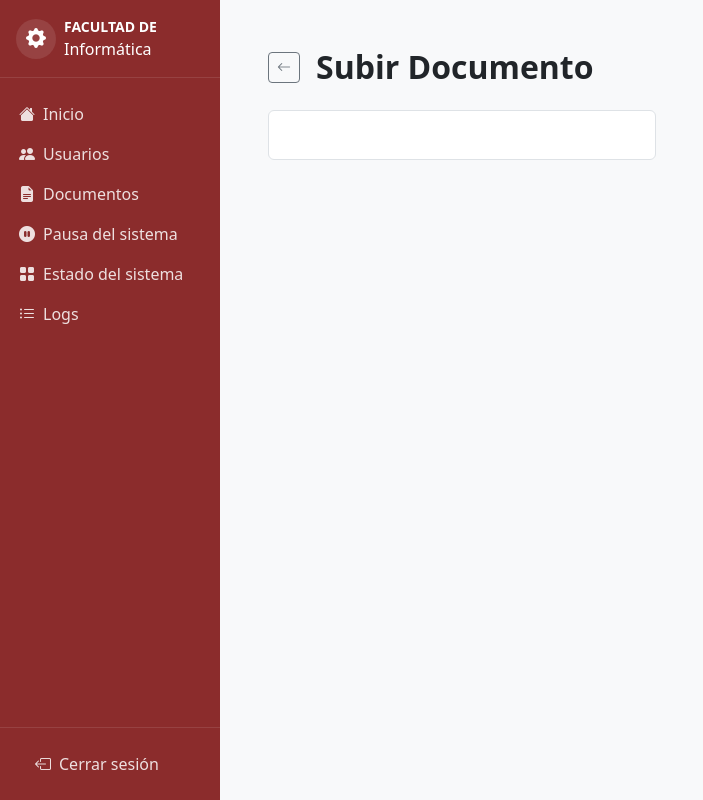
After one commit to LeandroRomag/TTPS-chatbot, a Python web app: template backend-flask/src/web/templates/document/create.html in a window 1280 px wide. The commit adds this page. Shown: the whole page, without its empty margins (0-703 px from the left). Run offline with Jinja, Linux system fonts and the light colour scheme; the template is opened without the code that fills it, so the values that code supplies are empty.

Commit message:
refactor: Reorganize admin panel with modular controllers and Bootstrap 5.2.3
Changes:
- Add user_controller.py and document_controller.py blueprints
- Register new blueprints in src/__init__.py
- Update sidebar navigation with proper routes (user.index, document.index)
- Add active_page variable for sidebar highlighting
- Create complete templates: user/index, user/create, document/index, document/create
- Remove deprecated register.html template
- Ensure Bootstrap 5.2.3 compatibility across all templates

```diff
--- a/backend-flask/src/__init__.py
+++ b/backend-flask/src/__init__.py
@@ -2,6 +2,8 @@ from flask import Flask
 from src.core.config import config_by_name
 from src.core.database import db
 from src.web.controllers.auth_controller import authentication_blueprint
+from src.web.controllers.user_controller import user_blueprint
+from src.web.controllers.document_controller import document_blueprint
 
 def create_app(env='development', static_folder=None):
     # template_folder es relativo al directorio donde está __init__.py (src/)
@@ -14,6 +16,8 @@ def create_app(env='development', static_folder=None):
 
     # Registro de blueprints
     app.register_blueprint(authentication_blueprint)
+    app.register_blueprint(user_blueprint)
+    app.register_blueprint(document_blueprint)
 
     # Comandos
     @app.cli.command('reset-db')
--- /dev/null
+++ b/backend-flask/src/web/templates/base.html
@@ -0,0 +1,123 @@
+<!doctype html>
+<html lang="es">
+
+<head>
+    <meta charset="utf-8">
+    <meta name="viewport" content="width=device-width, initial-scale=1">
+    <title>{% block title %}Facultad de Informática{% endblock %}</title>
+    <link href="https://cdn.jsdelivr.net/npm/bootstrap@5.2.3/dist/css/bootstrap.min.css" rel="stylesheet"
+        integrity="sha384-rbsA2VBKQhggwzxH7pPCaAqO46MgnOM80zW1RWuH61DGLwZJEdK2Kadq2F9CUG65" crossorigin="anonymous">
+    <link href="https://cdn.jsdelivr.net/npm/bootstrap-icons@1.11.1/font/bootstrap-icons.css" rel="stylesheet">
+    <style>
+        :root {
+            --primary-color: #8B2C2C;
+            --primary-hover: #a33535;
+            --primary-dark: #7a2626;
+        }
+
+        /* Sidebar */
+        .sidebar {
+            width: 220px;
+            background-color: var(--primary-color);
+            transition: width 0.3s ease;
+        }
+
+        .sidebar .nav-link {
+            color: rgba(255, 255, 255, 0.85);
+            border-left: 3px solid transparent;
+            transition: all 0.2s ease;
+        }
+
+        .sidebar .nav-link:hover {
+            background-color: var(--primary-hover);
+            color: white;
+        }
+
+        .sidebar .nav-link.active {
+            background-color: var(--primary-dark);
+            color: white;
+            border-left-color: white;
+        }
+
+        /* Main content offset */
+        .main-content {
+            margin-left: 220px;
+        }
+
+        /* Auth gradient */
+        .auth-gradient {
+            background: linear-gradient(135deg, var(--primary-color) 0%, #5a1c1c 100%);
+        }
+
+        /* Custom button */
+        .btn-primary-custom {
+            background-color: var(--primary-color);
+            border-color: var(--primary-color);
+            color: white;
+        }
+
+        .btn-primary-custom:hover {
+            background-color: var(--primary-hover);
+            border-color: var(--primary-hover);
+            color: white;
+        }
+
+        /* Text color */
+        .text-primary-custom {
+            color: var(--primary-color) !important;
+        }
+
+        /* Card hover */
+        .card-hover:hover {
+            box-shadow: 0 4px 12px rgba(0, 0, 0, 0.1);
+            transition: box-shadow 0.2s ease;
+        }
+
+        /* Header */
+        .top-header {
+            background-color: var(--primary-color);
+            margin-left: 220px;
+        }
+
+        /* Footer */
+        .main-footer {
+            margin-left: 220px;
+        }
+
+        /* Responsive */
+        @media (max-width: 768px) {
+            .sidebar {
+                width: 70px;
+            }
+
+            .sidebar .sidebar-brand-text,
+            .sidebar .nav-link span {
+                display: none;
+            }
+
+            .sidebar .nav-link {
+                justify-content: center;
+            }
+
+            .main-content,
+            .top-header,
+            .main-footer {
+                margin-left: 70px;
+            }
+        }
+
+        {% block extra_styles %}
+        {% endblock %}
+    </style>
+</head>
+
+<body class="bg-light d-flex flex-column min-vh-100">
+    {% block body %}{% endblock %}
+
+    <script src="https://cdn.jsdelivr.net/npm/bootstrap@5.2.3/dist/js/bootstrap.bundle.min.js"
+        integrity="sha384-kenU1KFdBIe4zVF0s0G1M5b4hcpxyD9F7jL+jjXkk+Q2h455rYXK/7HAuoJl+0I4"
+        crossorigin="anonymous"></script>
+    {% block extra_scripts %}{% endblock %}
+</body>
+
+</html>
--- /dev/null
+++ b/backend-flask/src/web/templates/document/create.html
@@ -0,0 +1,44 @@
+{% extends "base.html" %}
+
+{% block title %}Subir Documento - Facultad de Informática{% endblock %}
+
+{% block body %}
+{% include "partials/_sidebar.html" %}
+
+<div class="d-flex flex-column flex-grow-1">
+
+    <!-- Main Content -->
+    <main class="main-content flex-grow-1 p-4 p-lg-5">
+        <div class="d-flex align-items-center gap-3 mb-4">
+            <a href="{{ url_for('document.index') }}" class="btn btn-outline-secondary btn-sm">
+                <i class="bi bi-arrow-left"></i>
+            </a>
+            <h1 class="h2 fw-semibold text-dark mb-0">Subir Documento</h1>
+        </div>
+
+        <div class="row">
+            <div class="col-lg-6 col-xl-5">
+                <div class="card border">
+                    <div class="card-body p-4">
+
+                        <!-- TODO: Implementar form para creación de documento, luego implementar lógica de edición y eliminación -->
+
+                        {% if success %}
+                        <div class="alert alert-success mt-3 mb-0 small" role="alert">
+                            <i class="bi bi-check-circle me-2"></i>{{ success }}
+                        </div>
+                        {% endif %}
+
+                        {% if error %}
+                        <div class="alert alert-danger mt-3 mb-0 small" role="alert">
+                            <i class="bi bi-exclamation-circle me-2"></i>{{ error }}
+                        </div>
+                        {% endif %}
+                    </div>
+                </div>
+            </div>
+        </div>
+    </main>
+
+</div>
+{% endblock %}
--- /dev/null
+++ b/backend-flask/src/web/templates/partials/_sidebar.html
@@ -0,0 +1,71 @@
+<!-- Sidebar -->
+<nav class="sidebar position-fixed top-0 start-0 min-vh-100 d-flex flex-column">
+    <!-- Header -->
+    <div class="p-3 border-bottom border-light border-opacity-10">
+        <a href="{{ url_for('authentication.dashboard') }}"
+            class="d-flex align-items-center gap-2 text-decoration-none">
+            <div class="rounded-circle bg-white bg-opacity-10 d-flex align-items-center justify-content-center"
+                style="width: 40px; height: 40px;">
+                <i class="bi bi-gear-fill text-white fs-5"></i>
+            </div>
+            <div class="sidebar-brand-text text-white">
+                <small class="d-block text-uppercase fw-bold">Facultad de</small>
+                <span class="fw-medium">Informática</span>
+            </div>
+        </a>
+    </div>
+
+    <!-- Navigation -->
+    <ul class="nav flex-column py-3">
+        <li class="nav-item">
+            <a href="{{ url_for('authentication.dashboard') }}"
+                class="nav-link d-flex align-items-center gap-2 px-3 py-2 {% if active_page == 'inicio' %}active{% endif %}">
+                <i class="bi bi-house-fill"></i>
+                <span>Inicio</span>
+            </a>
+        </li>
+        <li class="nav-item">
+            <a href="{{ url_for('user.index') }}"
+                class="nav-link d-flex align-items-center gap-2 px-3 py-2 {% if active_page == 'usuarios' %}active{% endif %}">
+                <i class="bi bi-people-fill"></i>
+                <span>Usuarios</span>
+            </a>
+        </li>
+        <li class="nav-item">
+            <a href="{{ url_for('document.index') }}"
+                class="nav-link d-flex align-items-center gap-2 px-3 py-2 {% if active_page == 'documentos' %}active{% endif %}">
+                <i class="bi bi-file-earmark-text-fill"></i>
+                <span>Documentos</span>
+            </a>
+        </li>
+        <li class="nav-item">
+            <a href="#"
+                class="nav-link d-flex align-items-center gap-2 px-3 py-2 {% if active_page == 'pausa' %}active{% endif %}">
+                <i class="bi bi-pause-circle-fill"></i>
+                <span>Pausa del sistema</span>
+            </a>
+        </li>
+        <li class="nav-item">
+            <a href="#"
+                class="nav-link d-flex align-items-center gap-2 px-3 py-2 {% if active_page == 'estado' %}active{% endif %}">
+                <i class="bi bi-grid-fill"></i>
+                <span>Estado del sistema</span>
+            </a>
+        </li>
+        <li class="nav-item">
+            <a href="#"
+                class="nav-link d-flex align-items-center gap-2 px-3 py-2 {% if active_page == 'logs' %}active{% endif %}">
+                <i class="bi bi-list-ul"></i>
+                <span>Logs</span>
+            </a>
+        </li>
+    </ul>
+
+    <!-- Logout at bottom -->
+    <div class="mt-auto p-3 border-top border-light border-opacity-10">
+        <a href="{{ url_for('authentication.logout') }}" class="nav-link d-flex align-items-center gap-2 px-3 py-2">
+            <i class="bi bi-box-arrow-left"></i>
+            <span>Cerrar sesión</span>
+        </a>
+    </div>
+</nav>
--- a/backend-flask/src/web/templates/register.html
+++ /dev/null
@@ -1 +0,0 @@
-<h1>Register</h1>
```
Also changed, not shown: backend-flask/src/web/controllers/auth_controller.py (+11 -11 lines), backend-flask/src/web/controllers/document_controller.py (+15 -0 lines), backend-flask/src/web/controllers/user_controller.py (+15 -0 lines), backend-flask/src/web/templates/dashboard.html (+49 -0 lines), backend-flask/src/web/templates/document/index.html (added, +24 -0 lines), backend-flask/src/web/templates/login.html (+28 -1 lines), backend-flask/src/web/templates/partials/_footer.html (added, +16 -0 lines), backend-flask/src/web/templates/partials/_header.html (added, +59 -0 lines), backend-flask/src/web/templates/user/create.html (added, +39 -0 lines), backend-flask/src/web/templates/user/index.html (added, +26 -0 lines), backend-flask/src/web/templates/create_admin.html (deleted).
